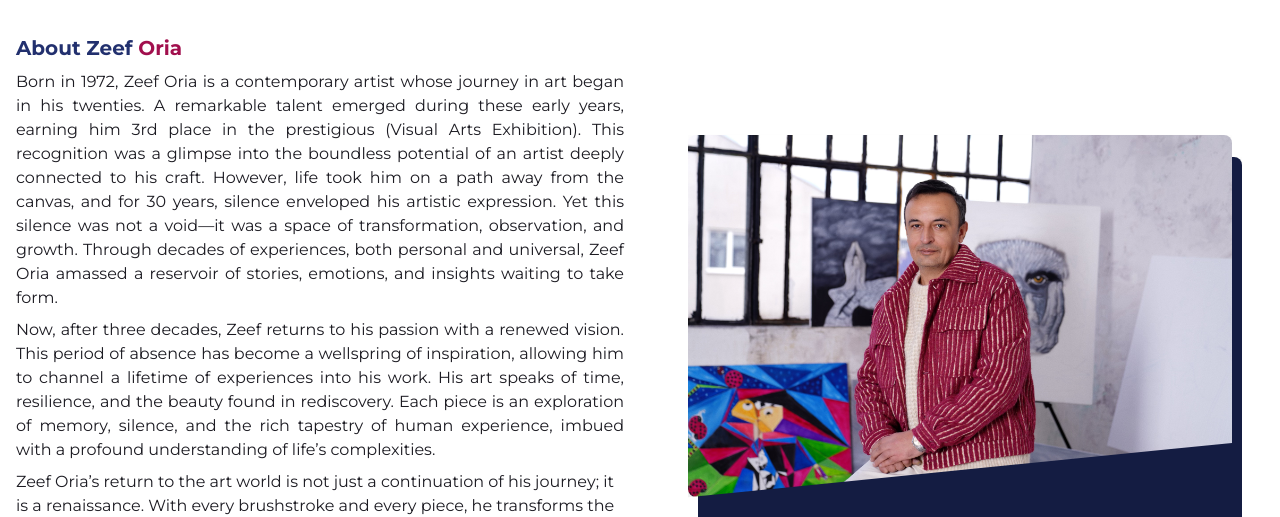
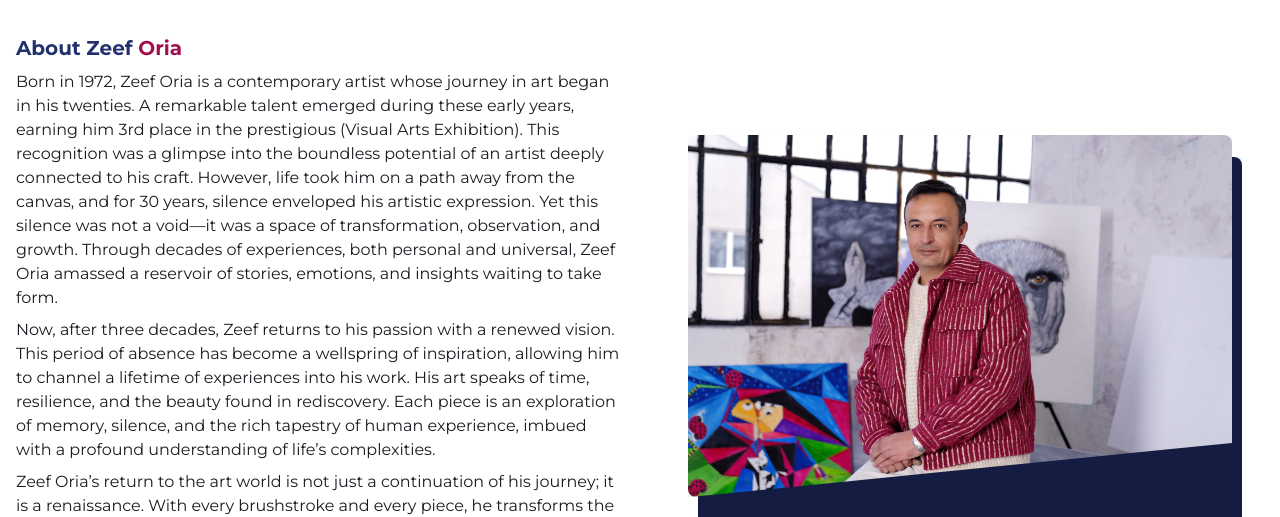
Before and after one commit to blacksheepIV/zeeforia, a Next.js app: page / in a window 1280 px wide. Shown: the part 822-1339 px from the top of the page. Built offline with nearby package versions, Linux system fonts and the light colour scheme.

Commit message:
:lipstick: Video quality
change hero section video quality and about texts alignment

```diff
--- a/app/components/about/index.tsx
+++ b/app/components/about/index.tsx
@@ -9,7 +9,7 @@ function AboutSection() {
           <h2 className="font-semibold text-xl text-delft_blue">
             About Zeef <span className="text-amaranth_purple">Oria</span>
           </h2>
-          <p className="text-base sm:text-md lg:text-base text-raisin_black-400 text-justify">
+          <p className="text-base sm:text-md lg:text-base text-raisin_black-400 text-left">
             Born in 1972, Zeef Oria is a contemporary artist whose journey in
             art began in his twenties. A remarkable talent emerged during these
             early years, earning him 3rd place in the prestigious (Visual Arts
@@ -22,7 +22,7 @@ function AboutSection() {
             Oria amassed a reservoir of stories, emotions, and insights waiting
             to take form.
           </p>
-          <p className="text-base sm:text-lg lg:text-base text-raisin_black-400 text-justify">
+          <p className="text-base sm:text-lg lg:text-base text-raisin_black-400 text-left">
             Now, after three decades, Zeef returns to his passion with a renewed
             vision. This period of absence has become a wellspring of
             inspiration, allowing him to channel a lifetime of experiences into
```
Also changed, not shown: 1 other file (tests, documents, lock files or other folders).
